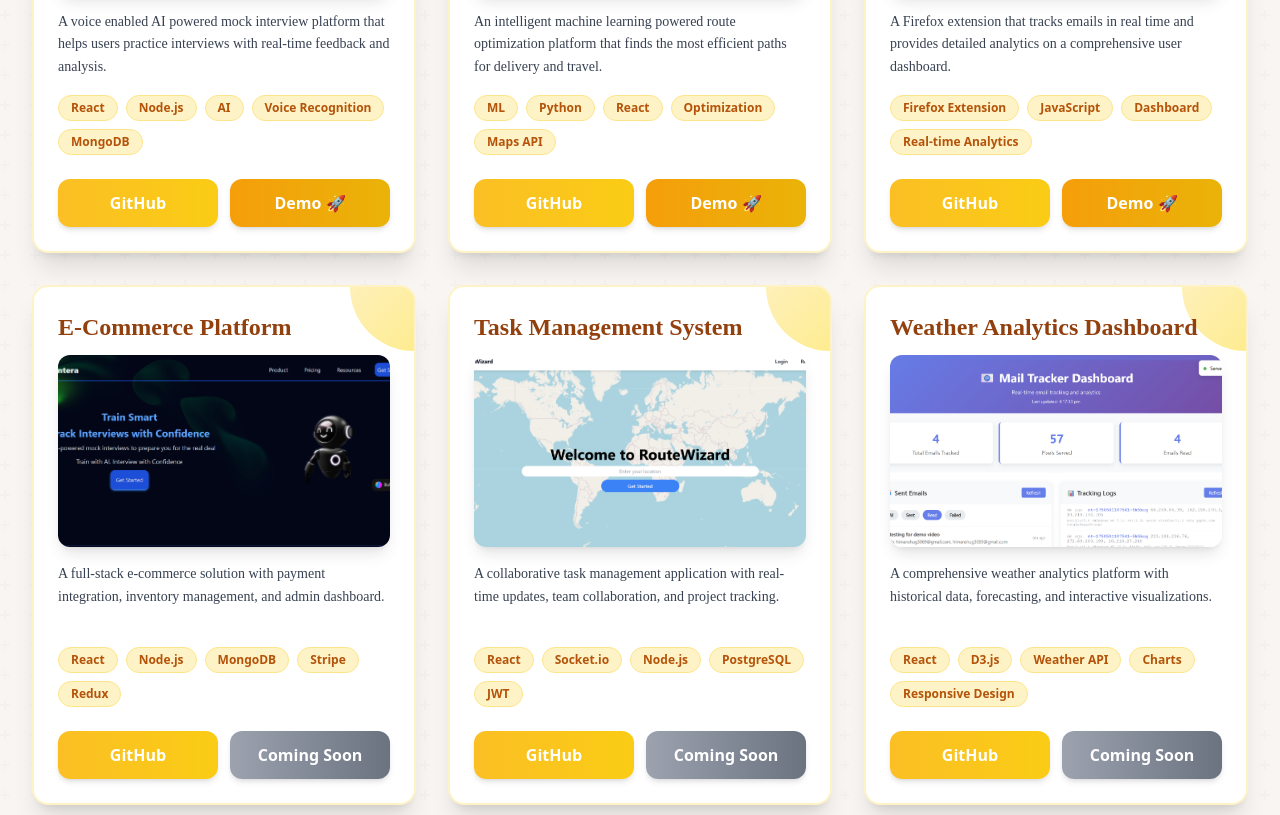
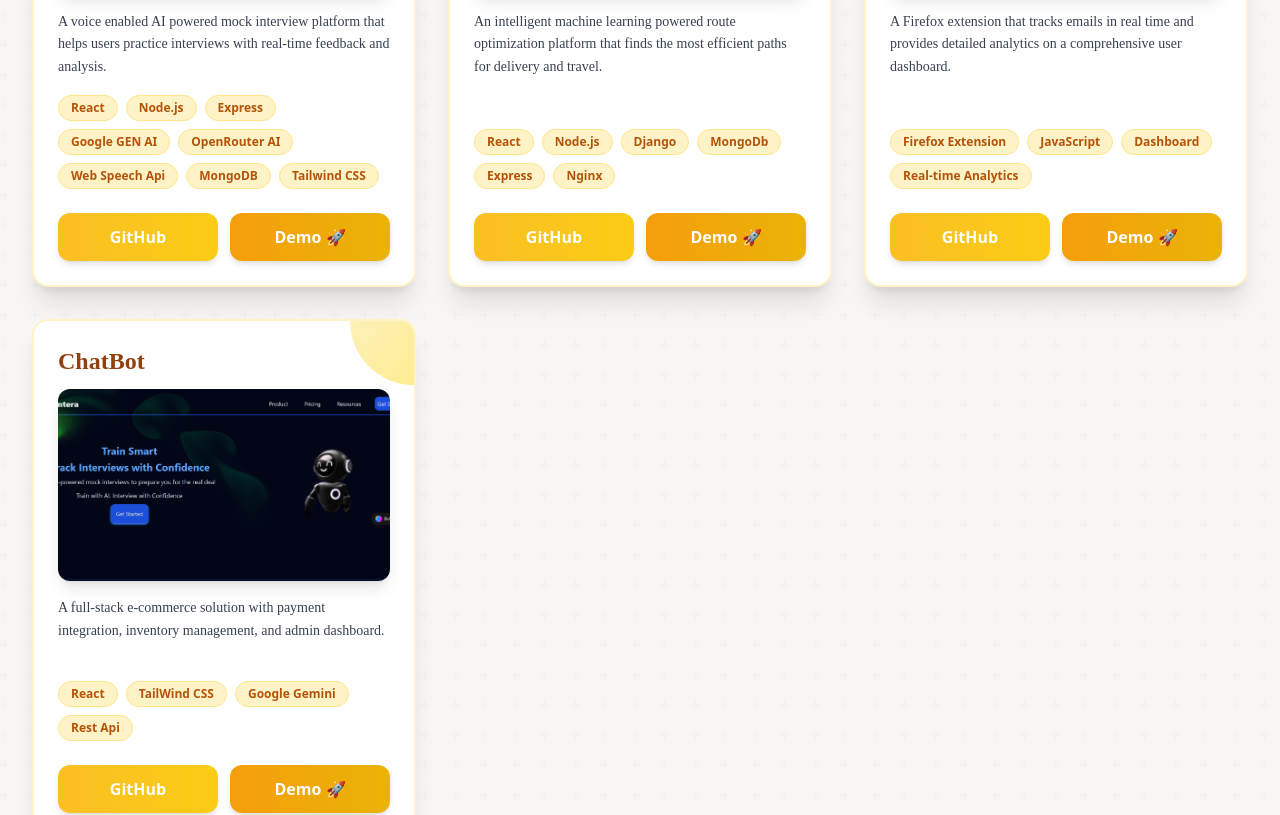
Before and after one commit to CodeXGautam/portfolio, a React (Create React App) app in the folder frontend/: page /projects_page in a window 1280 px wide. Shown: the part 620-1435 px from the top of the page. Built offline with nearby package versions, Linux system fonts and the light colour scheme.

Commit message:
Projects description changed updated

```diff
--- a/frontend/src/pages/AllProjects.js
+++ b/frontend/src/pages/AllProjects.js
@@ -13,7 +13,8 @@ const allProjects = [
         description: "A voice enabled AI powered mock interview platform that helps users practice interviews with real-time feedback and analysis.",
         gitUrl: "https://github.com/CodeXGautam/Vocintera",
         liveUrl: "https://vocintera.onrender.com/",
-        tech: ["React", "Node.js", "AI", "Voice Recognition", "MongoDB"]
+        tech: ["React", "Node.js","Express", "Google GEN AI", "OpenRouter AI", "Web Speech Api", "MongoDB"
+            ,"Tailwind CSS"]
     },
     {
         id: '2',
@@ -22,7 +23,7 @@ const allProjects = [
         description: "An intelligent machine learning powered route optimization platform that finds the most efficient paths for delivery and travel.",
         gitUrl: "https://github.com/CodeXGautam/routewiz",
         liveUrl: "https://routewiz.onrender.com/",
-        tech: ["ML", "Python", "React", "Optimization", "Maps API"]
+        tech: ["React", "Node.js", "Django", "MongoDb", "Express","Nginx"]
     },
     {
         id: '3',
@@ -35,31 +36,31 @@ const allProjects = [
     },
     {
         id: '4',
-        title: "E-Commerce Platform",
+        title: "ChatBot",
         projectImg: vocinteraImg, // Using placeholder image
         description: "A full-stack e-commerce solution with payment integration, inventory management, and admin dashboard.",
-        gitUrl: "https://github.com/CodeXGautam/ecommerce",
-        liveUrl: "#",
-        tech: ["React", "Node.js", "MongoDB", "Stripe", "Redux"]
+        gitUrl: "https://github.com/CodeXGautam/Chatbot",
+        liveUrl: "https://codexgautam.github.io/Chatbot/",
+        tech: ["React","TailWind CSS", "Google Gemini", "Rest Api"]
     },
-    {
-        id: '5',
-        title: "Task Management System",
-        projectImg: routewizImg, // Using placeholder image
-        description: "A collaborative task management application with real-time updates, team collaboration, and project tracking.",
-        gitUrl: "https://github.com/CodeXGautam/taskmanager",
-        liveUrl: "#",
-        tech: ["React", "Socket.io", "Node.js", "PostgreSQL", "JWT"]
-    },
-    {
-        id: '6',
-        title: "Weather Analytics Dashboard",
-        projectImg: mailImg, // Using placeholder image
-        description: "A comprehensive weather analytics platform with historical data, forecasting, and interactive visualizations.",
-        gitUrl: "https://github.com/CodeXGautam/weather-dashboard",
-        liveUrl: "#",
-        tech: ["React", "D3.js", "Weather API", "Charts", "Responsive Design"]
-    }
+    // {
+    //     id: '5',
+    //     title: "Task Management System",
+    //     projectImg: routewizImg, // Using placeholder image
+    //     description: "A collaborative task management application with real-time updates, team collaboration, and project tracking.",
+    //     gitUrl: "https://github.com/CodeXGautam/taskmanager",
+    //     liveUrl: "#",
+    //     tech: ["React", "Socket.io", "Node.js", "PostgreSQL", "JWT"]
+    // },
+    // {
+    //     id: '6',
+    //     title: "Weather Analytics Dashboard",
+    //     projectImg: mailImg, // Using placeholder image
+    //     description: "A comprehensive weather analytics platform with historical data, forecasting, and interactive visualizations.",
+    //     gitUrl: "https://github.com/CodeXGautam/weather-dashboard",
+    //     liveUrl: "#",
+    //     tech: ["React", "D3.js", "Weather API", "Charts", "Responsive Design"]
+    // }
 ];
 
 const AllProjects = () => {
```
